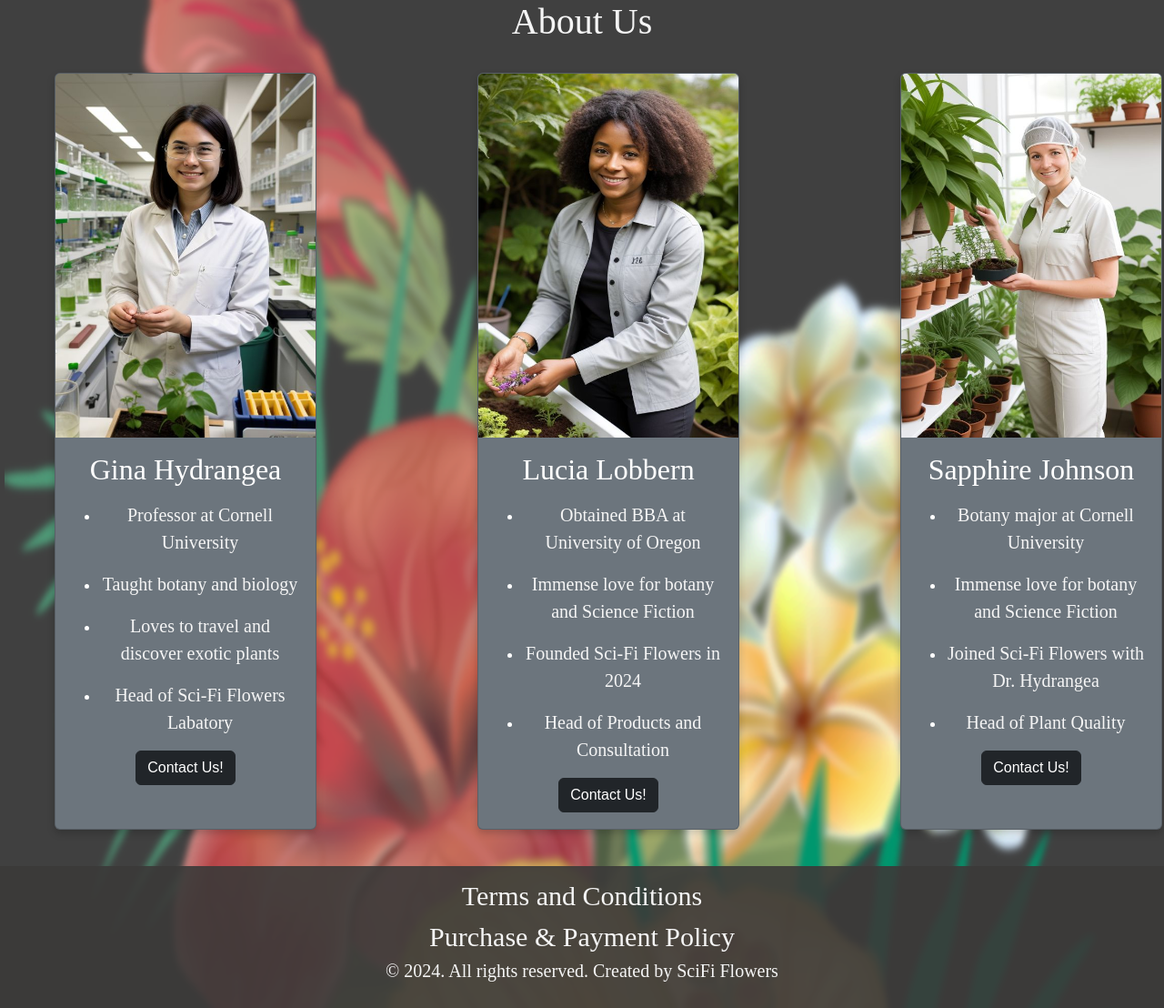
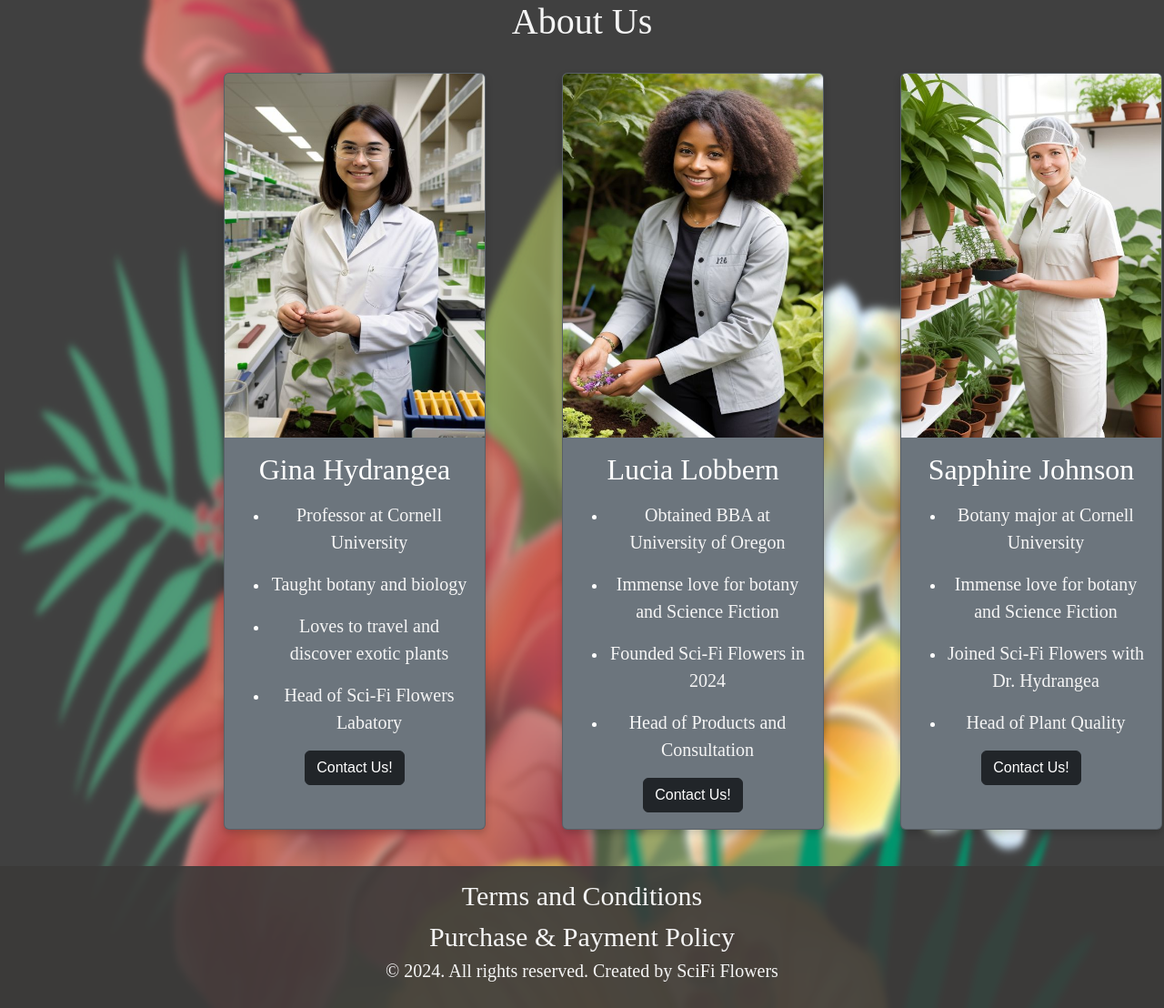
Before and after one commit to ariana-crowell/SciFi_Flowers, a PHP site: page /aboutus.php in a window 1280 px wide. Shown: the part 131-1239 px from the top of the page at 91% size. Run offline with PHP 8.4, Linux system fonts and the light colour scheme.

Commit message:
Update aboutus.php

```diff
--- a/aboutus.php
+++ b/aboutus.php
@@ -49,8 +49,9 @@
     <center><h1 class="aboutus">About Us</h1></center>
         <br>
         <div class="container row">
-            <div class="col-md-2">
-                <div class="card bg-secondary text-white" style="width: 25rem; height: 52rem;">
+        <div class="col-lg-2"></div>
+            <div class="col-lg-2">
+                <div class="card bg-secondary text-white" style="width: 40rem; height: 52rem;">
                     <img src="img/First_scientist_better.jpg" class="card-img-top" alt="..." style="height:25rem;">
                     <div class="card-body ">
                         <h5 class="card-title">Gina Hydrangea</h5>
@@ -64,9 +65,9 @@
                     </div>
                 </div>
             </div>
-            <div class="col-md-3"></div>
-            <div class="col-md-2">
-                <div class="card bg-secondary text-white" style="width: 25rem; height: 52rem;">
+            <div class="col-lg-2"></div>
+            <div class="col-lg-2">
+                <div class="card bg-secondary text-white" style="width: 40rem; height: 52rem;">
                     <img src="img\2nd_botanist_with_flowers.jpg" class="card-img-top" alt="..." style="height:25rem;">
                     <div class="card-body ">
                         <h5 class="card-title">Lucia Lobbern</h5>
@@ -80,9 +81,9 @@
                     </div>
                 </div>
             </div>
-            <div class="col-md-3"></div>
-            <div class="col-md-2">
-                <div class="card bg-secondary text-white" style="width: 25rem; height: 52rem;">
+            <div class="col-lg-2"></div>
+            <div class="col-lg-2">
+                <div class="card bg-secondary text-white" style="width: 40rem; height: 52rem;">
                     <img src="img/third_botanist.jpg" class="card-img-top" alt="..." style="height:25rem;">
                     <div class="card-body ">
                         <h5 class="card-title">Sapphire Johnson</h5>
```
